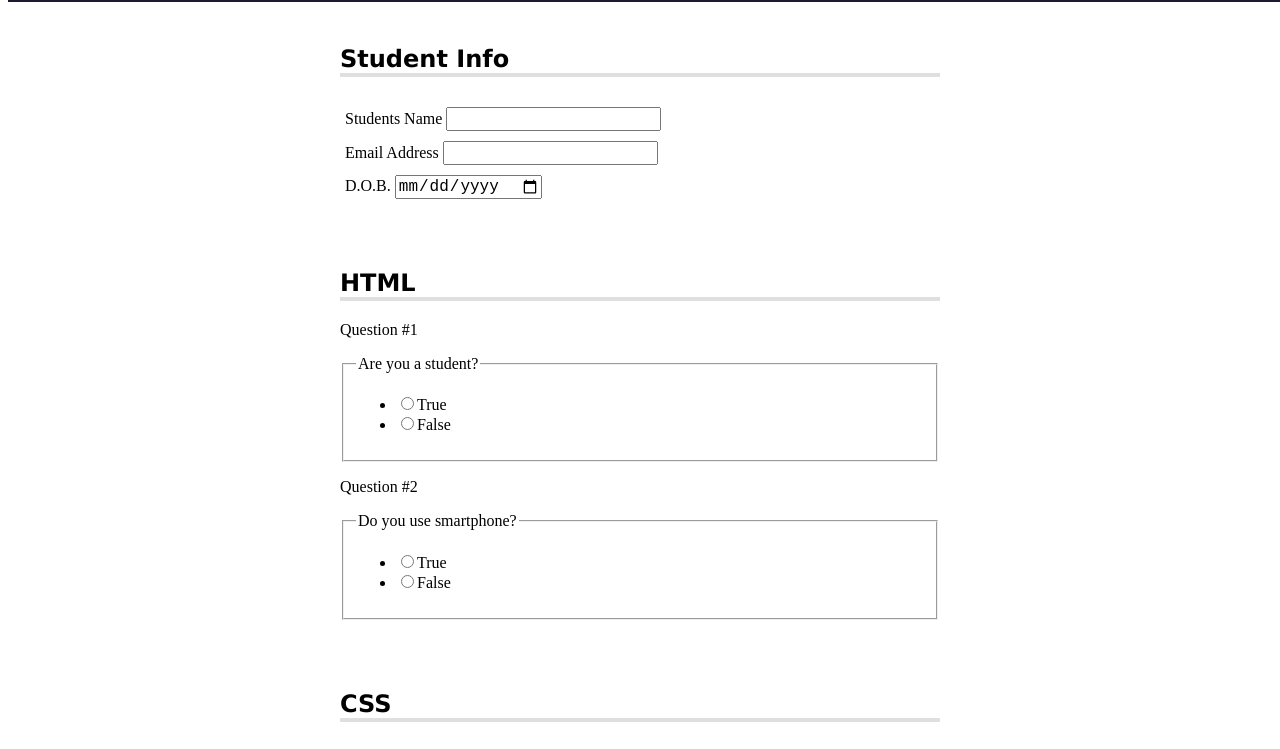
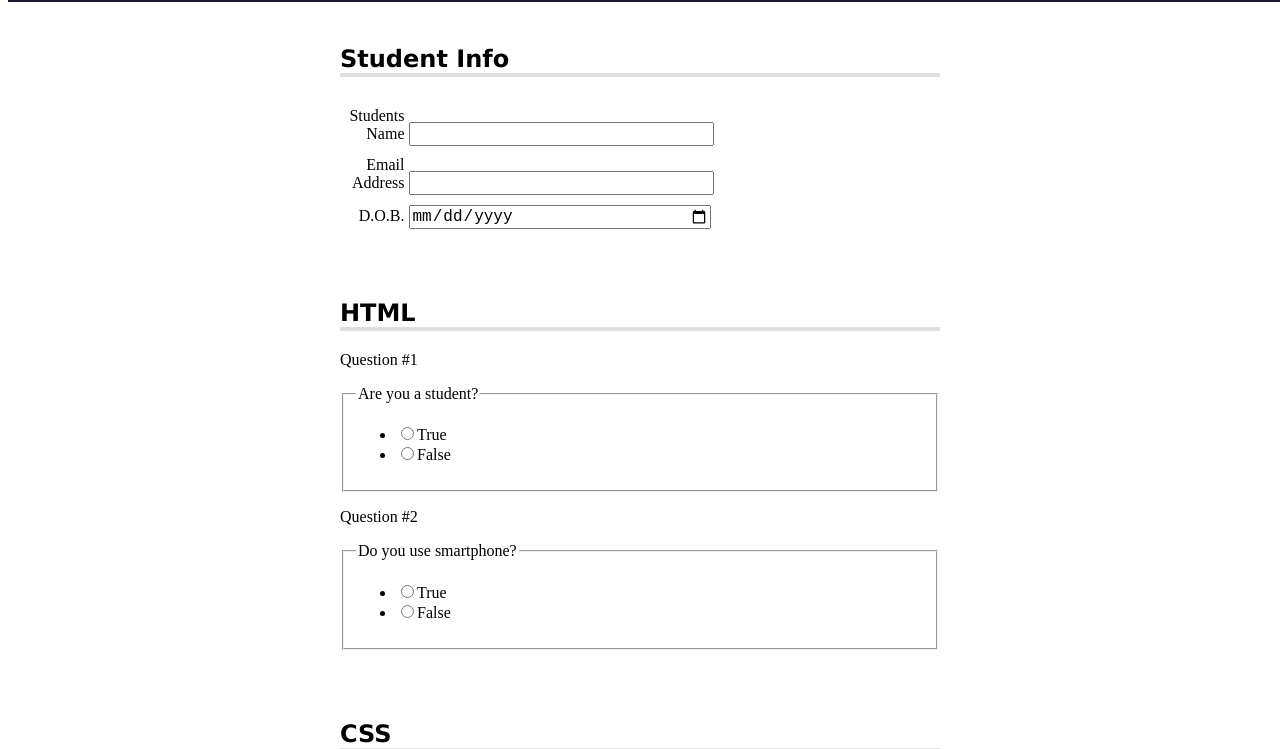
Before and after one commit to Abaljerind/building-a-quiz, a plain HTML site: page index.html in a window 1280 px wide. Shown: the part 48-797 px from the top of the page. Drawn offline with Linux system fonts and the light colour scheme.

Commit message:
add style: label & input inside .info

```diff
--- a/styles.css
+++ b/styles.css
@@ -93,6 +93,22 @@ section {
   padding: 10px 0 0 5px;
 }
 
+.info input {
+  width: 50%;
+  text-align: left;
+}
+
+.info label {
+  width: 10%;
+  min-width: 55px;
+  text-align: right;
+}
+
+.info input,
+.info label {
+  display: inline-block;
+}
+
 .formrow {
   margin-top: 30px;
   padding: 0px 15px;
```
